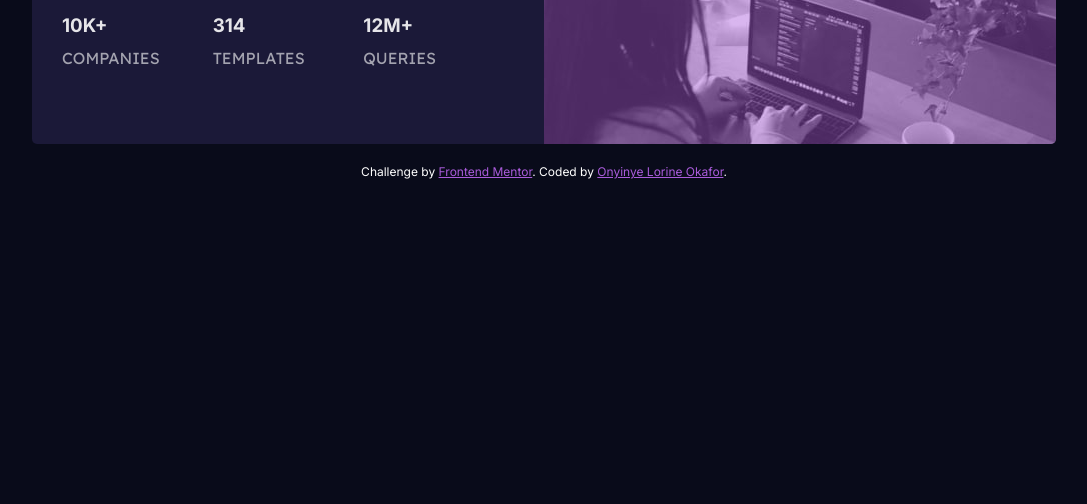
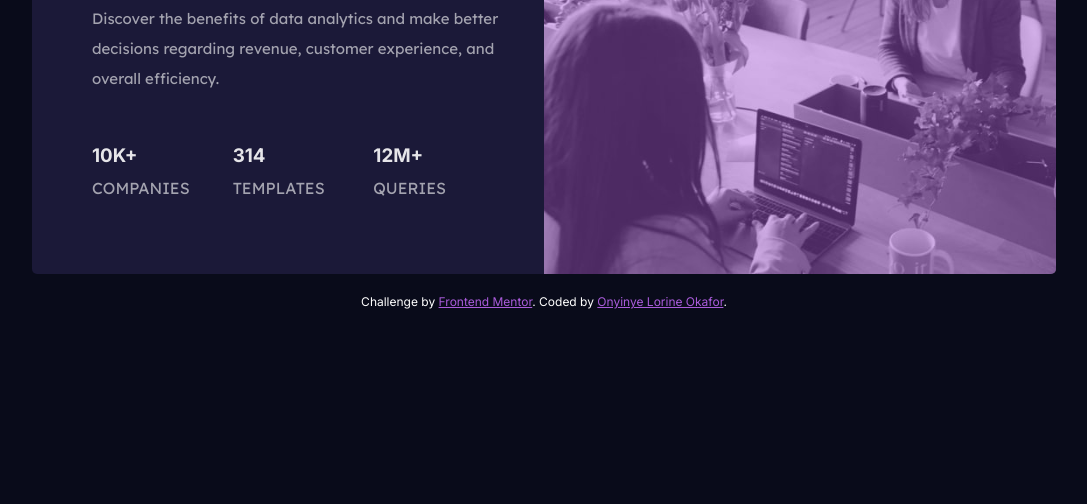
Before and after one commit to Lorine28/Stats-preview-card, a plain HTML site: page index.html in a window 1280 px wide. Shown: the part 296-800 px from the top of the page, without its empty margins (96-1183 px from the left). Drawn offline with Linux system fonts and the light colour scheme.

Commit message:
Add files via upload
vertically aligned the parent div by adding a margin-top to the body.

```diff
--- a/style.css
+++ b/style.css
@@ -5,6 +5,8 @@
     padding: 0;
     box-sizing: border-box;
 }
+
+
 
 :root{
 --Verydarkblue: hsl(233, 47%, 7%);
@@ -15,9 +17,12 @@
 --statheadings: hsla(0, 0%, 100%, 0.6);
 }
 
+
+
 body{
 background-color:var(--Verydarkblue) ;
 font-family: 'Lexend Deca',sans-serif;
+margin-top: 150px;
 }
 
 h1{
@@ -49,23 +54,25 @@ ul li{
 
 .container{
     background-color: var(--Darkdesaturatedblue);
-    margin: 50px 20px;
     border-radius: 5px;
     text-align: center;
     display: flex;
     flex-direction: column-reverse;
 
+
 }
 
 .hero{
     padding: 30px;
+    margin-left:30px ;
 }
 
 .container .card{
-    background: url(images/image-header-mobile.jpg) no-repeat center;
+    background: url(images/image-header-mobile.jpg) no-repeat center/cover;
     /* height: 250px; */
     max-width: 100%;
     border-radius: 0 5px  5px 0 ;
+
 }
 
 .overlay{
@@ -89,6 +96,7 @@ ul{
     color: var(--White);
     padding-bottom: 20px;
     font-family:'Inter', sans-serif;
+
  }
 
 .attribution a {
```
